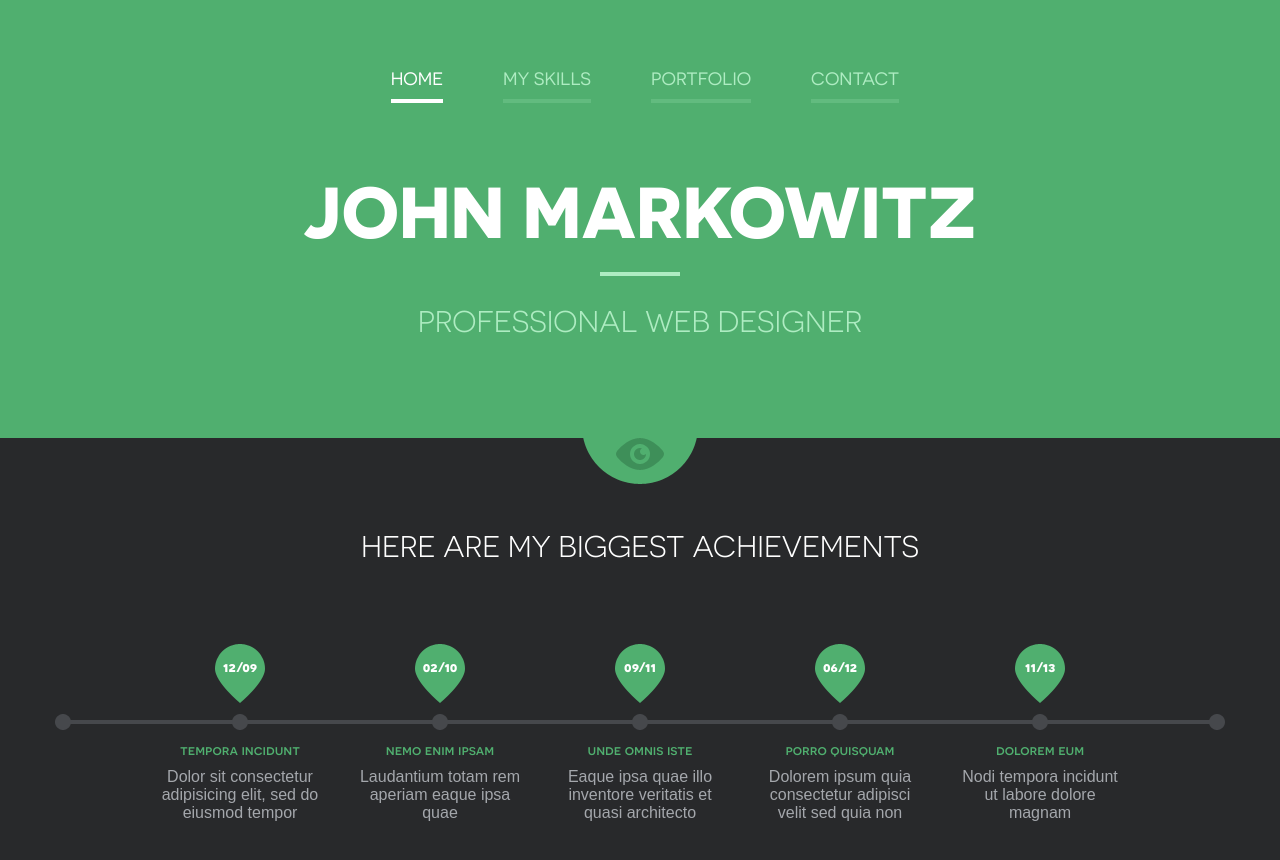
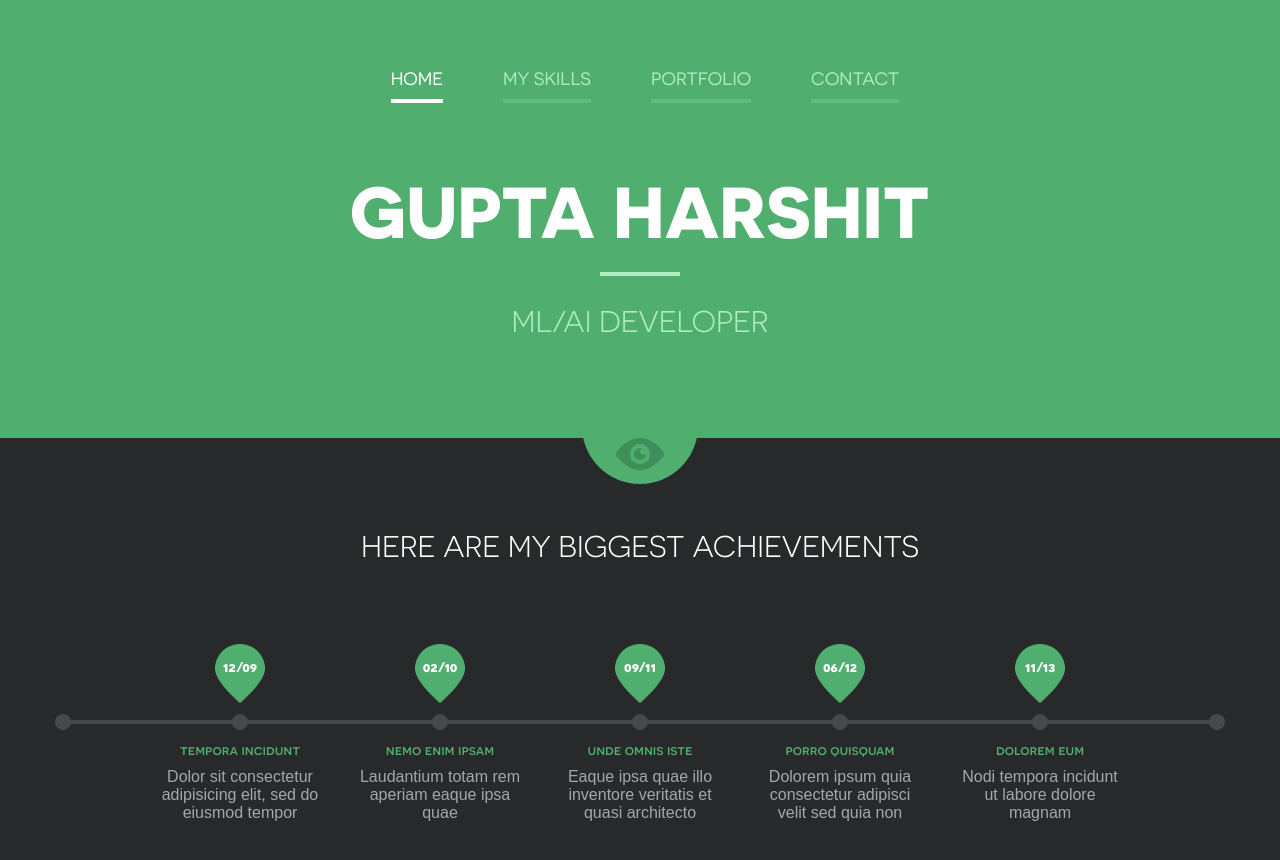
Before and after one commit to H4R5H1T-007/h4r5h1t-007.github.io, a plain HTML site: page index.html in a window 1280 px wide. Shown: the top 860 px of the page. Drawn offline with nearby package versions, Linux system fonts and the light colour scheme.

Commit message:
changed display name

```diff
--- a/index.html
+++ b/index.html
@@ -28,8 +28,8 @@
 							<li><a href="Contact.html">Contact</a></li>
 						</ul>
 					</nav>
-				<h1 class="logo">John Markowitz</h1>
-				<h2 class="slogan">Professional Web Designer</h2>
+				<h1 class="logo">Gupta Harshit</h1>
+				<h2 class="slogan">ML/AI developer</h2>
 			</header>
 		</div>
 		<div class="wrapper-holder grey">
```
